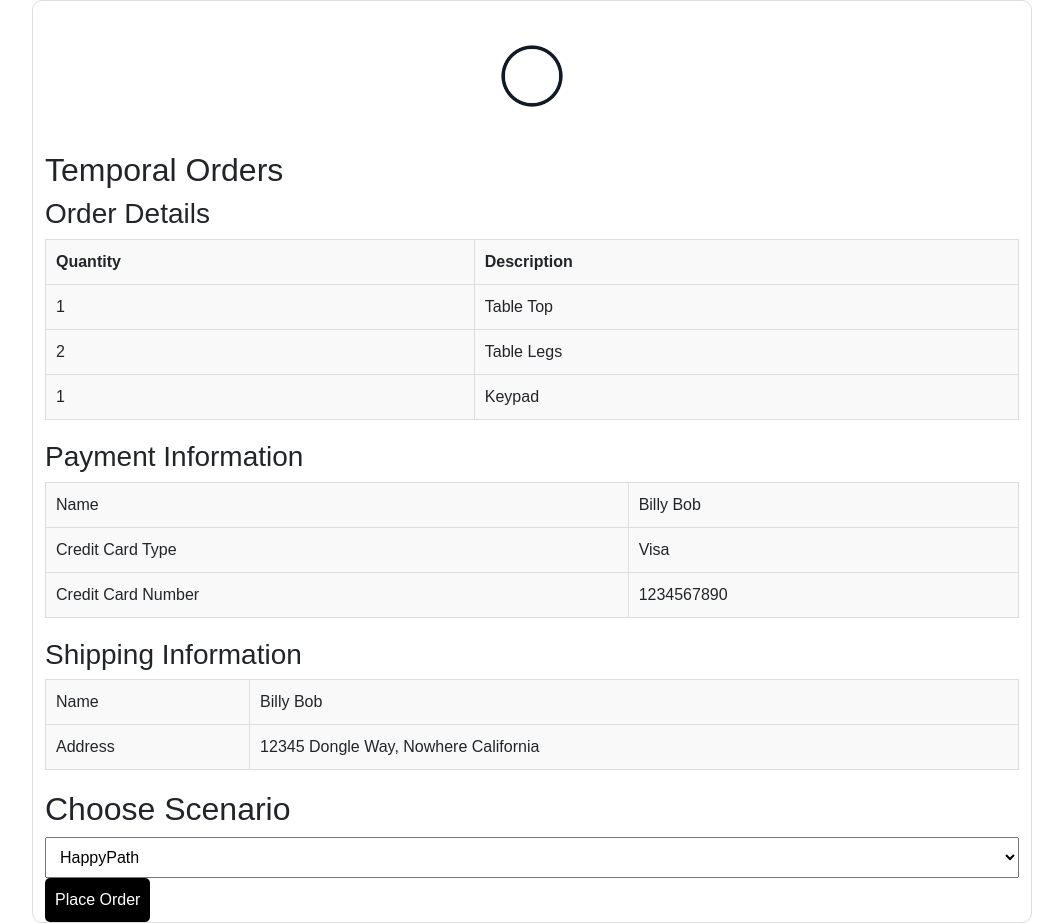
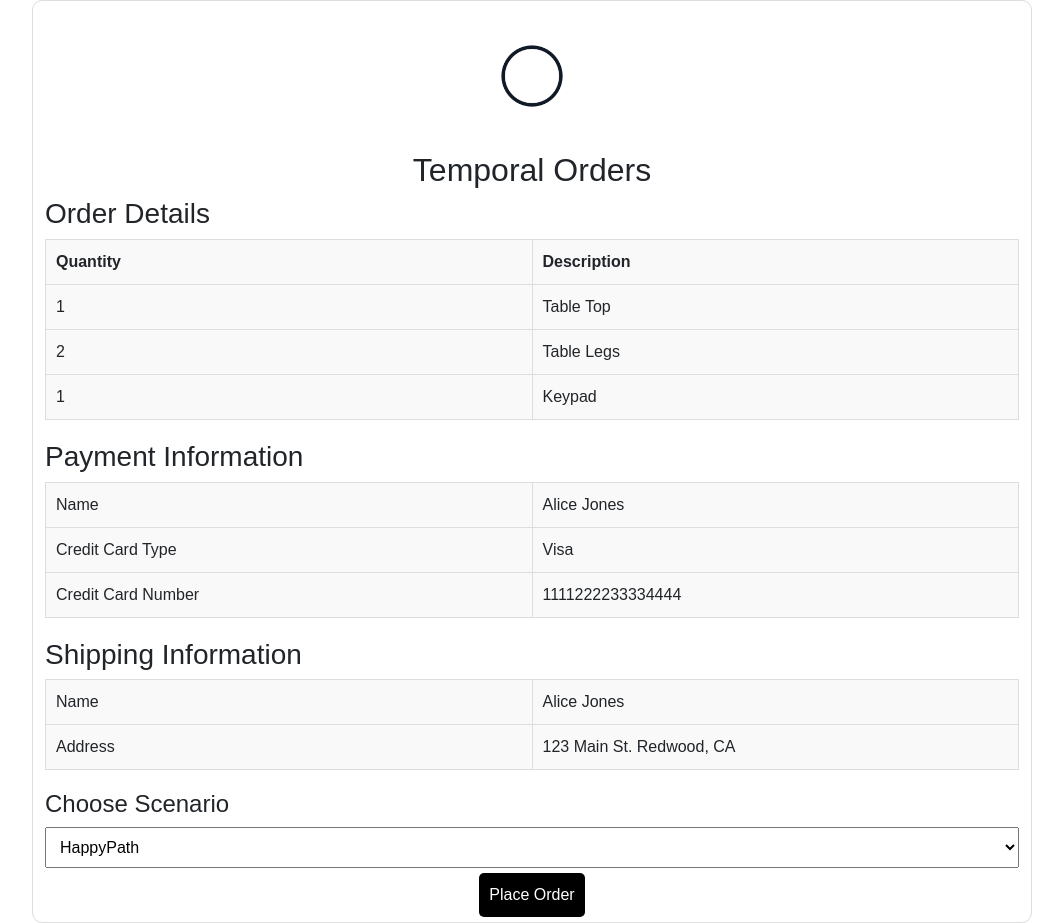
Before and after one commit to temporal-sa/temporal-order-management-demo, a Flask app: page / in a window 1280 px wide. Shown: the whole page, without its empty margins (108-1171 px from the left). Run offline with Flask 3, Linux system fonts and the light colour scheme.

Commit message:
ui: minor tweaks

```diff
--- a/ui/app.py
+++ b/ui/app.py
@@ -15,15 +15,15 @@ order_data = {
 
 # Payment Info
 payment_data = {
-    "name": "Billy Bob",
+    "name": "Alice Jones",
     "card_type": "Visa",
-    "card_number": "1234567890",
+    "card_number": "1111222233334444",
 }
 
 # Shipping Info
 shipping_data = {
-    "name": "Billy Bob",
-    "address": "12345 Dongle Way, Nowhere California",
+    "name": "Alice Jones",
+    "address": "123 Main St. Redwood, CA",
 }
 
 # Scenario choices dropdown
--- a/ui/templates/index.html
+++ b/ui/templates/index.html
@@ -29,11 +29,6 @@
             border: 1px solid #ddd;
         }
 
-        th, td {
-            padding: 10px;
-            text-align: left;
-        }
-
         th {
             background-color: #f2f2f2;  /* light gray background for headers */
         }
@@ -41,6 +36,7 @@
         th, td {
             padding: 10px;
             text-align: left;
+            width: 50%;
             background-color: #f9f9f9;  /* light gray background for all rows */
         }
 
@@ -56,6 +52,7 @@
             border: none;
             border-radius: 5px;
             cursor: pointer;
+            margin: 5px 0;
         }
     </style>
     <script>
@@ -65,10 +62,12 @@
     </script>
 </head>
 <body>
-    <h2>Temporal Orders</h1>
+    <section style="display: flex; justify-content: center;">
+        <h2>Temporal Orders</h2>
+    </section>
 
     <section>
-        <h3>Order Details</h2>
+        <h3>Order Details</h3>
         <table>
             <tr>
                 <th>Quantity</th>
@@ -84,7 +83,7 @@
     </section>
 
     <section>
-        <h3>Payment Information</h2>
+        <h3>Payment Information</h3>
         <table>
             <tr>
                 <td>Name</td>
@@ -102,7 +101,7 @@
     </section>
 
     <section>
-        <h3>Shipping Information</h2>
+        <h3>Shipping Information</h3>
         <table>
             <tr>
                 <td>Name</td>
@@ -116,7 +115,7 @@
     </section>
 
     <section>
-        <h2>Choose Scenario</h2>
+        <h4>Choose Scenario</h4>
         <select id="scenario" name="scenario">
             {% for choice in scenarios %}
                 <option value="{{ choice }}">{{ choice }}</option>
@@ -124,7 +123,7 @@
         </select>
     </section>
 
-    <section>
+    <section style="display: flex; justify-content: center;">
         <button type="button" onclick="placeOrder()">Place Order</button>
     </section>
 
--- a/ui/templates/process_order.html
+++ b/ui/templates/process_order.html
@@ -1,6 +1,7 @@
 {% extends 'base.html' %}
 
 {% block content %}
+
 <head>
     <meta charset="UTF-8">
     <meta name="viewport" content="width=device-width, initial-scale=1.0">
@@ -236,9 +237,10 @@ function signal() {
         }
     </script>
 </head>
-
 <body>
-    <h2>Order Processing</h1>
+    <section style="display: flex; justify-content: center;">
+        <h2>Order Processing</h2>
+    </section>
 
     <div class="status-bar">
         <div id="progress-bar" class="status-progress" style="width: 0;"></div>
```
Also changed, not shown: ui/templates/order_confirmation.html (+9 -1 lines).
